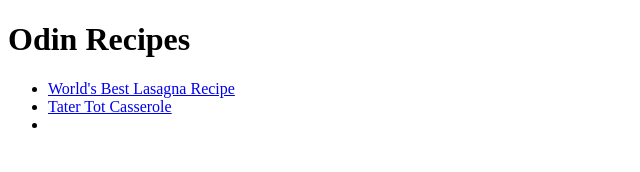
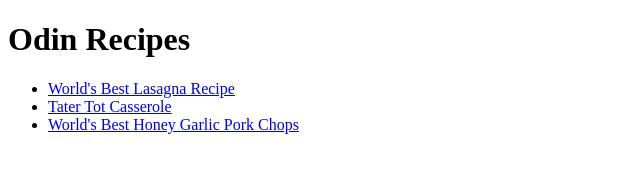
Before and after one commit to seththompson22/odin-project-recipes, a plain HTML site: page index.html in a window 1280 px wide. Shown: the whole page, without its empty margins (0-640 px from the left). Drawn offline with Linux system fonts and the light colour scheme.

Commit message:
created and linked porkchops.html

```diff
--- a/index.html
+++ b/index.html
@@ -10,7 +10,11 @@
     <ul>
       <li><a href="recipes/lasagna.html">World's Best Lasagna Recipe</a></li>
       <li><a href="recipes/tatertot.html">Tater Tot Casserole</a></li>
-      <li></li>
+      <li>
+        <a href="recipes/porkchops.html"
+          >World's Best Honey Garlic Pork Chops</a
+        >
+      </li>
     </ul>
   </body>
 </html>
```
Also changed, not shown: recipes/porkchops.html (added, +11 -0 lines).
